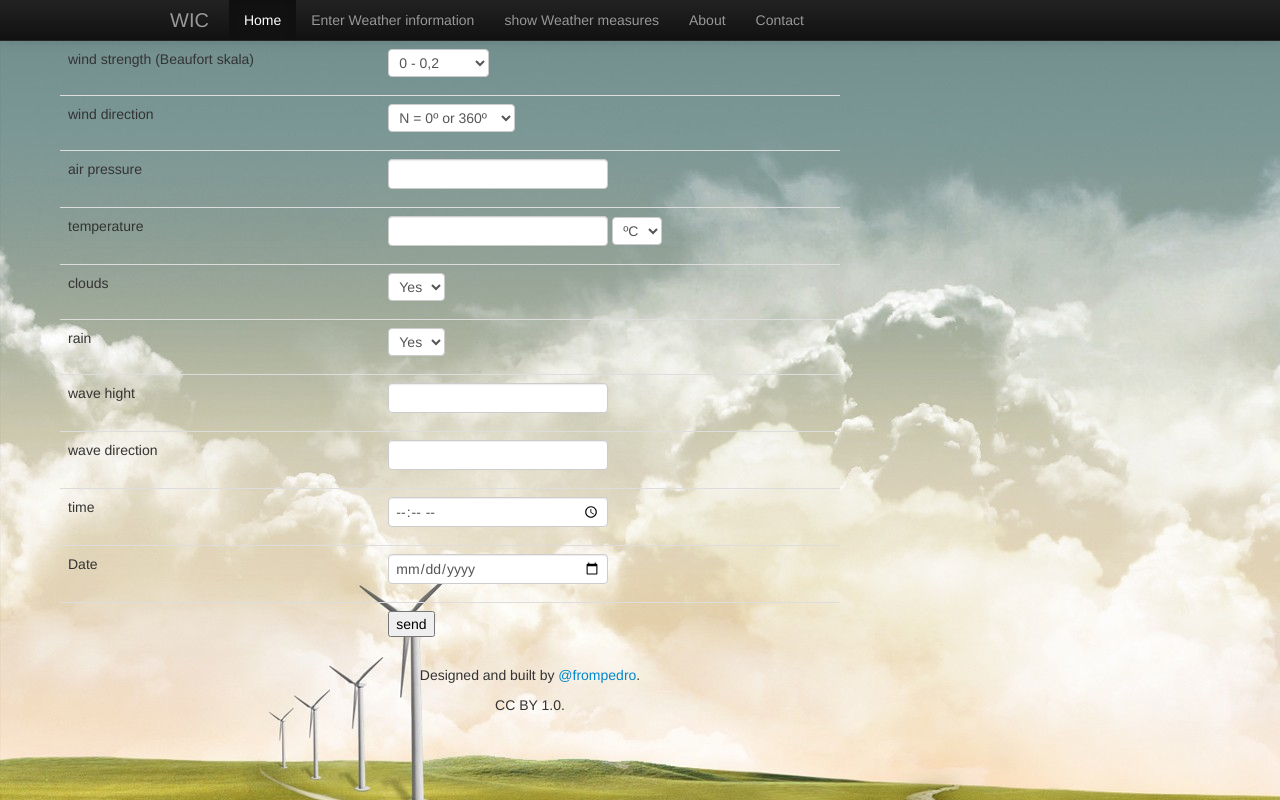
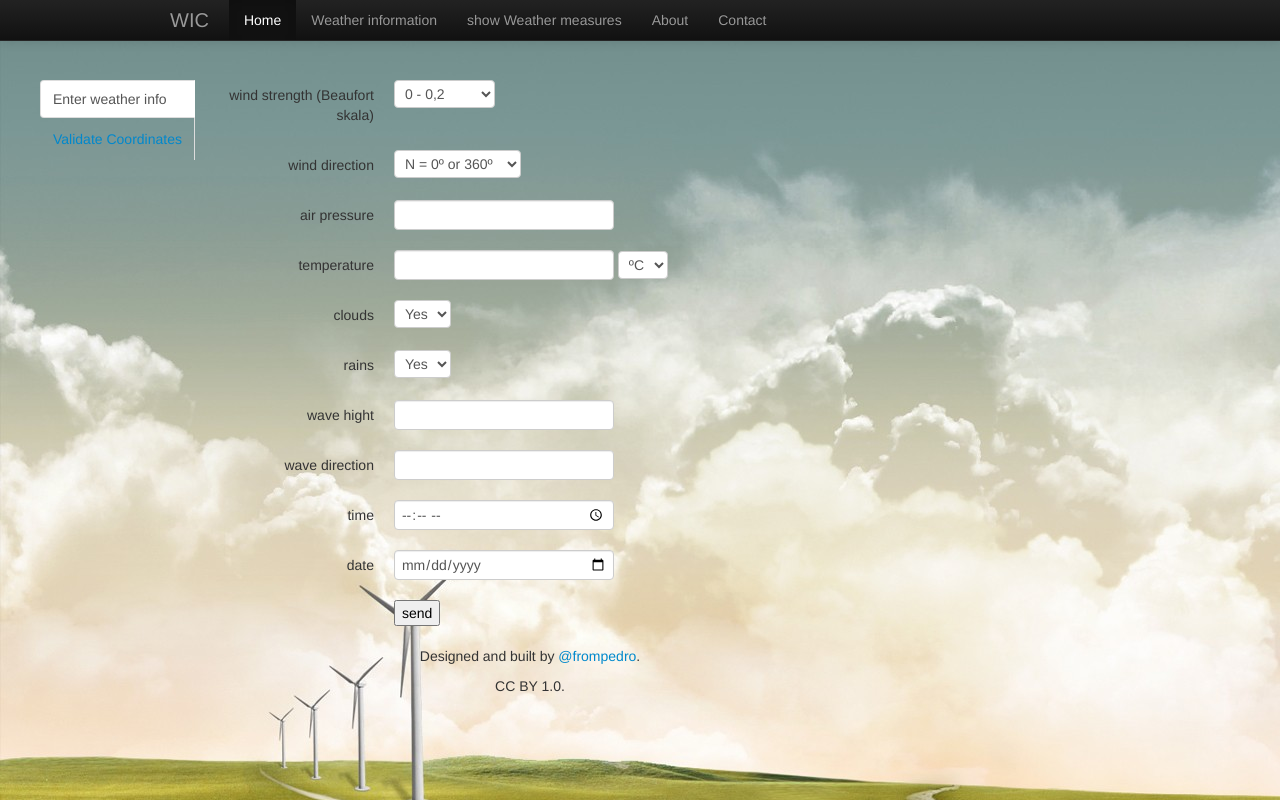
Before and after one commit to ReSeSe-Gruppe7/Web-Technologie, a PHP site: page /enterform.php in a window 1280 px wide. Run offline with PHP 8.4, Linux system fonts and the light colour scheme.

Commit message:
Verbessrung der Forms

```diff
--- a/enterform.php
+++ b/enterform.php
@@ -1,11 +1,20 @@
 <?php include("header.php"); ?>
 <?php include("dbhandling.php"); ?>
 <script type="text/javascript" src="js/enterform.js"></script>
-  <div id="content">
-				<div class="span10">
-				<table id="enterform" class="table">
-					<form action="dbhandling.php" method="post">
-					<tr><td>wind strength (Beaufort skala)</td><td><select name="windstrength" id="windstrength"size="0">
+<div style="padding: 20px"></div>
+<div class="tabbable tabs-left">
+              <ul class="nav nav-tabs">
+                <li class="active"><a href="#WeatherInfo" data-toggle="tab">Enter weather info</a></li>
+                <li><a href="#ValidateCoordinates" data-toggle="tab">Validate Coordinates</a></li>
+              </ul>
+              <div class="tab-content">
+                <div class="tab-pane active" id="WeatherInfo">
+                  <div id="container">
+					<form class="form-horizontal" id="weatherinfoform" action="dbhandling.php" method="post">
+  						<div class="control-group">
+    						<label class="control-label">wind strength (Beaufort skala)</label>
+    					<div class="controls">
+      						<select name="windstrength" id="windstrength"size="0">
 	     										<option>0 - 0,2</option>
 	      										<option>0,3 - 1,5</option>
 	      										<option>1,6 - 3,3</option>
@@ -19,8 +28,13 @@
 	      										<option>24,5 - 28,4</option>
 	      										<option>28,5 - 32,6</option>
 	      										<option>> 32,6</option>
-	      									</select></td></tr>
-					<tr><td>wind direction</td><td><select name="winddirection" id="winddirection" size="0">
+	      									</select>
+    					</div>
+  						</div>
+  						<div class="control-group">
+    						<label class="control-label">wind direction</label>
+    					<div class="controls">
+      						<select name="winddirection" id="winddirection" size="0">
 	     										<option>N = 0º or 360º</option>
 	      										<option>NNE = 22.5º</option>
 	      										<option>NE = 45º</option>
@@ -38,24 +52,88 @@
 	      										<option>NW = 315º</option>
 	      										<option>NNW = 337.5º</option>
 	      										<option>N = 360º or 0º</option>
-	      									</select></td></tr>
-					<tr><td>air pressure</td><td><input type="text" id="pressure" name="pressure"/></td></tr>
-					<tr><td>temperature</td><td><input type="number" min="-60" max="60" name="temperature" id="temperature" />
+	      									</select>
+    					</div>
+  						</div>
+  						<div class="control-group">
+    						<label class="control-label">air pressure</label>
+    					<div class="controls">
+      						<input type="text" id="pressure" name="pressure"/>
+    					</div>
+  						</div>
+  						<div class="control-group">
+    						<label class="control-label" >temperature</label>
+    					<div class="controls">
+      						<input type="number" min="-60" max="60" name="temperature" id="temperature" />
 						<select name="temperature_scales" size="0">
 	     										<option>ºC</option>
-	      										<option>ºF</option></select></td></tr>
-					<tr><td>clouds</td><td><select name="clouds" size="0">
+	      										<option>ºF</option></select>
+    					</div>
+  						</div>
+  						<div class="control-group">
+    						<label class="control-label">clouds</label>
+    					<div class="controls">
+      						<select name="clouds" size="0">
 	     										<option>Yes</option>
-	      										<option>No</option></select></td></tr>
-					<tr><td>rain</td><td><select name="rain" size="0">
+	      										<option>No</option></select>
+    					</div>
+  						</div>
+  						<div class="control-group">
+    						<label class="control-label" for="inputEmail">rains</label>
+    					<div class="controls">
+      						<select name="rain" size="0">
 	     										<option>Yes</option>
-	      										<option>No</option></select></td></tr>
-					<tr><td>wave hight</td><td><input type="text" name="wave_hight" id="wave"/></td></tr>
-					<tr><td>wave direction</td><td><input type="text" name="wave_direction"/></td></tr>
-					<tr><td>time</td><td><input type="time" name="observationtime"></td></tr>
-					<tr><td>Date</td><td><input type="date" name="observationdate"></td></tr>
-					<tr><td></td><td><button type="submit"> send </button></td></tr>
-					</form>
-				</table>
+	      										<option>No</option></select>
+    					</div>
+  						</div>
+  						<div class="control-group">
+    						<label class="control-label" >wave hight</label>
+    					<div class="controls">
+      						<input type="text" name="wave_hight" id="wave"/>
+    					</div>
+  						</div>
+  						<div class="control-group">
+    						<label class="control-label" for="inputEmail">wave direction</label>
+    					<div class="controls">
+      						<input type="text" name="wave_direction"/>
+    					</div>
+  						</div>
+  						<div class="control-group">
+    						<label class="control-label" >time</label>
+    					<div class="controls">
+      						<input type="time" name="observationtime">
+    					</div>
+  						</div>
+  						<div class="control-group">
+    						<label class="control-label" >date</label>
+    					<div class="controls">
+      						<input type="date" name="observationdate">
+    					</div>
+  						</div>
+  						<div class="control-group">
+    						<label class="control-label" ></label>
+    					<div class="controls">
+      						<button type="submit"> send </button>
+    					</div>
+  						</div>
+  					</form>
 				</div>
+                </div>
+                <div class="tab-pane" id="ValidateCoordinates">
+                  <div class="container">
+                  	<form class="form-horizontal">
+                  		<div class="control-group">
+    						<label class="control-label" >Coordinates</label>
+    					<div class="controls">
+      						<input type="text" name="coordinate"> <button class="btn btn-primary" id="validateCoordinate" type="button">validate</button>
+    					</div>
+                  	</form>
+                  </div>
+                </div>
+              </div>
+            </div>
+
+
+
+
 <?php include("footer.php"); ?>
--- a/header.php
+++ b/header.php
@@ -24,7 +24,7 @@
                 <div class="nav-collapse collapse">
                     <ul class="nav">
                         <li class="active"><a href="./index.php">Home</a></li>
-                        <li><a href="enterform.php">Enter Weather information</a></li>
+                        <li><a href="enterform.php">Weather information</a></li>
                         <li><a href="showform.php">show Weather measures</a></li>
                         <li><a href="#about">About</a></li>
                         <li><a href="#contact">Contact</a></li>
--- a/js/enterform.js
+++ b/js/enterform.js
@@ -6,5 +6,8 @@ $(document).ready(function() {
  preparetheform();
 });
 function preparetheform(){
-$("#enterform").find("select").css("width","auto");
+$("#weatherinfoform").find("select").css("width","auto");
+$("#validateCoordinate").click(function() {
+  alert("Handler for .click() called.");
+});
 }
```
Also changed, not shown: Übung1.html (deleted, +0 -157 lines), 1 other file.
